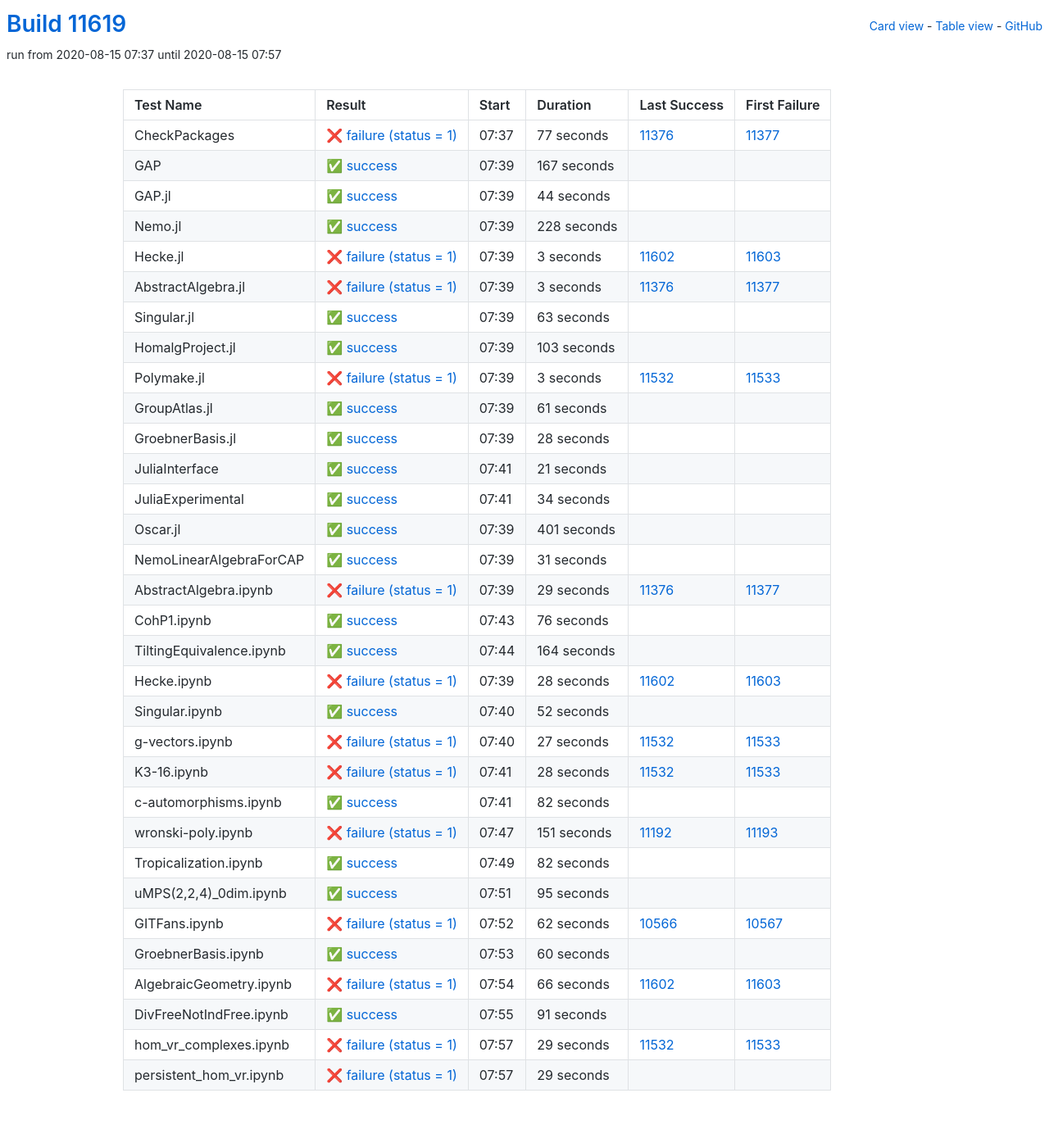
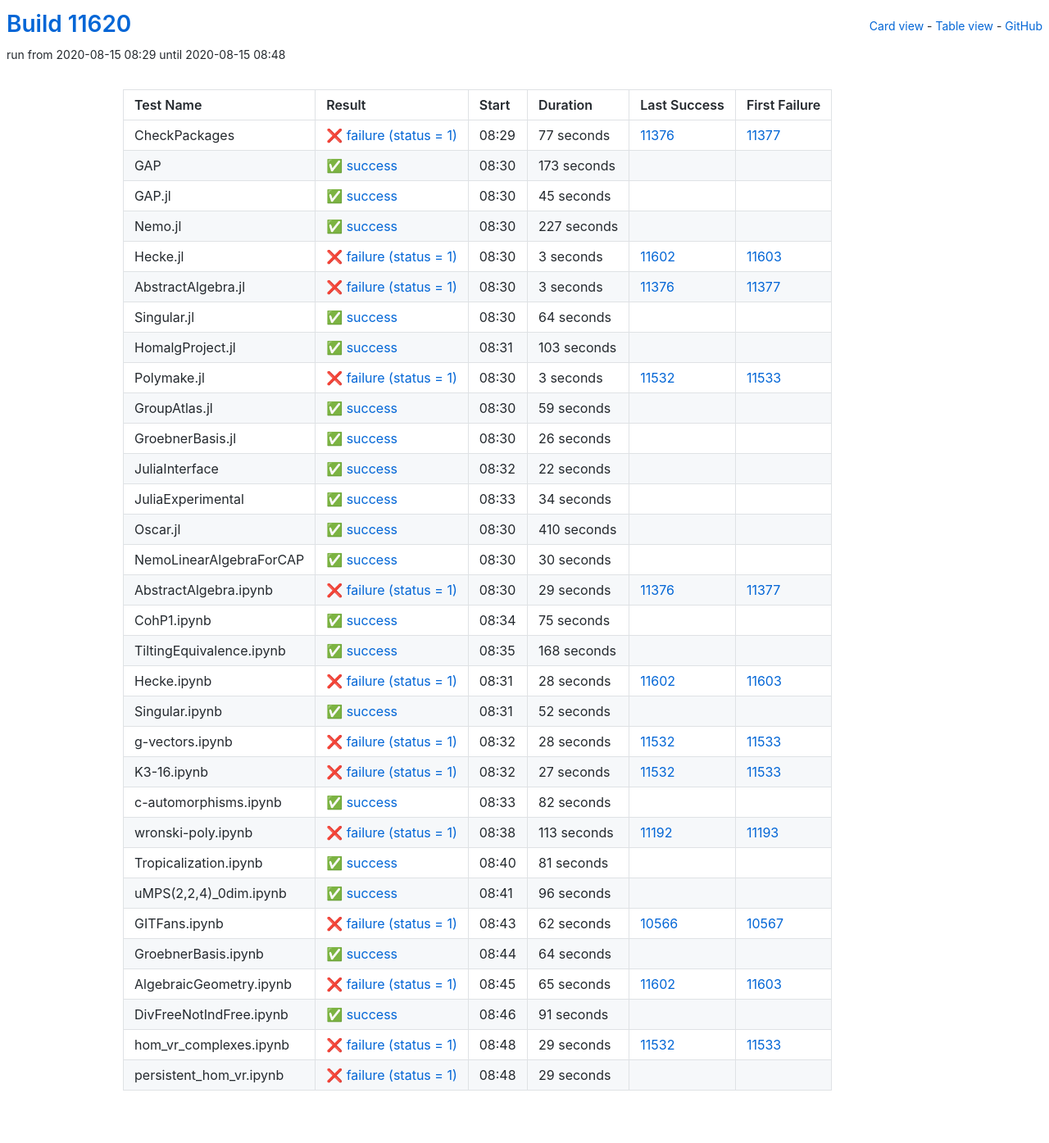
Before and after one commit to oscar-system/oscar-ci-status, a Jekyll site: the page built from table.html, in a window 1280 px wide. Shown: the whole page at 82% size. Built offline with Jekyll 4.4.1, drawn with Linux system fonts in a browser that asks for light colours.

Commit message:
Build #11620

```diff
--- a/_data/ci.yml
+++ b/_data/ci.yml
@@ -1,6 +1,6 @@
 ---
-build: 11619
-build_url: https://oscarci.mathematik.uni-kl.de/job/oscar/11619/
+build: 11620
+build_url: https://oscarci.mathematik.uni-kl.de/job/oscar/11620/
 job: oscar
 organization: oscar-system
 repo: oscar-ci-status
@@ -8,8 +8,8 @@
 tests:
 - name: CheckPackages
   id: checkpackages
-  log: https://oscarci.mathematik.uni-kl.de/job/oscar/11619/artifact/logs/build-11619/CheckPackages.log
-  start: 2020-08-15 07:37
+  log: https://oscarci.mathematik.uni-kl.de/job/oscar/11620/artifact/logs/build-11620/CheckPackages.log
+  start: 2020-08-15 08:29
   success: false
   exitcode: 1
   status: failure
@@ -20,44 +20,44 @@
   first_failure_url: https://oscarci.mathematik.uni-kl.de/job/oscar/11377/
 - name: GAP
   id: gap
-  log: https://oscarci.mathematik.uni-kl.de/job/oscar/11619/artifact/logs/build-11619/GAP.log
-  start: 2020-08-15 07:39
+  log: https://oscarci.mathematik.uni-kl.de/job/oscar/11620/artifact/logs/build-11620/GAP.log
+  start: 2020-08-15 08:30
   success: true
   exitcode: 0
   status: success
-  duration: 167
+  duration: 173
   last_success: false
   last_success_url:
   first_failure: false
   first_failure_url:
 - name: GAP.jl
   id: gap-jl
-  log: https://oscarci.mathematik.uni-kl.de/job/oscar/11619/artifact/logs/build-11619/GAP.jl.log
-  start: 2020-08-15 07:39
+  log: https://oscarci.mathematik.uni-kl.de/job/oscar/11620/artifact/logs/build-11620/GAP.jl.log
+  start: 2020-08-15 08:30
   success: true
   exitcode: 0
   status: success
-  duration: 44
+  duration: 45
   last_success: false
   last_success_url:
   first_failure: false
   first_failure_url:
 - name: Nemo.jl
   id: nemo-jl
-  log: https://oscarci.mathematik.uni-kl.de/job/oscar/11619/artifact/logs/build-11619/Nemo.jl.log
-  start: 2020-08-15 07:39
+  log: https://oscarci.mathematik.uni-kl.de/job/oscar/11620/artifact/logs/build-11620/Nemo.jl.log
+  start: 2020-08-15 08:30
   success: true
   exitcode: 0
   status: success
-  duration: 228
+  duration: 227
   last_success: false
   last_success_url:
   first_failure: false
   first_failure_url:
 - name: Hecke.jl
   id: hecke-jl
-  log: https://oscarci.mathematik.uni-kl.de/job/oscar/11619/artifact/logs/build-11619/Hecke.jl.log
-  start: 2020-08-15 07:39
+  log: https://oscarci.mathematik.uni-kl.de/job/oscar/11620/artifact/logs/build-11620/Hecke.jl.log
+  start: 2020-08-15 08:30
   success: false
   exitcode: 1
   status: failure
@@ -68,8 +68,8 @@
   first_failure_url: https://oscarci.mathematik.uni-kl.de/job/oscar/11603/
 - name: AbstractAlgebra.jl
   id: abstractalgebra-jl
-  log: https://oscarci.mathematik.uni-kl.de/job/oscar/11619/artifact/logs/build-11619/AbstractAlgebra.jl.log
-  start: 2020-08-15 07:39
+  log: https://oscarci.mathematik.uni-kl.de/job/oscar/11620/artifact/logs/build-11620/AbstractAlgebra.jl.log
+  start: 2020-08-15 08:30
   success: false
   exitcode: 1
   status: failure
@@ -80,20 +80,20 @@
   first_failure_url: https://oscarci.mathematik.uni-kl.de/job/oscar/11377/
 - name: Singular.jl
   id: singular-jl
-  log: https://oscarci.mathematik.uni-kl.de/job/oscar/11619/artifact/logs/build-11619/Singular.jl.log
-  start: 2020-08-15 07:39
+  log: https://oscarci.mathematik.uni-kl.de/job/oscar/11620/artifact/logs/build-11620/Singular.jl.log
+  start: 2020-08-15 08:30
   success: true
   exitcode: 0
   status: success
-  duration: 63
+  duration: 64
   last_success: false
   last_success_url:
   first_failure: false
   first_failure_url:
 - name: HomalgProject.jl
   id: homalgproject-jl
-  log: https://oscarci.mathematik.uni-kl.de/job/oscar/11619/artifact/logs/build-11619/HomalgProject.jl.log
-  start: 2020-08-15 07:39
+  log: https://oscarci.mathematik.uni-kl.de/job/oscar/11620/artifact/logs/build-11620/HomalgProject.jl.log
+  start: 2020-08-15 08:31
   success: true
   exitcode: 0
   status: success
@@ -104,8 +104,8 @@
   first_failure_url:
 - name: Polymake.jl
   id: polymake-jl
-  log: https://oscarci.mathematik.uni-kl.de/job/oscar/11619/artifact/logs/build-11619/Polymake.jl.log
-  start: 2020-08-15 07:39
+  log: https://oscarci.mathematik.uni-kl.de/job/oscar/11620/artifact/logs/build-11620/Polymake.jl.log
+  start: 2020-08-15 08:30
   success: false
   exitcode: 1
   status: failure
@@ -116,44 +116,44 @@
   first_failure_url: https://oscarci.mathematik.uni-kl.de/job/oscar/11533/
 - name: GroupAtlas.jl
   id: groupatlas-jl
-  log: https://oscarci.mathematik.uni-kl.de/job/oscar/11619/artifact/logs/build-11619/GroupAtlas.jl.log
-  start: 2020-08-15 07:39
+  log: https://oscarci.mathematik.uni-kl.de/job/oscar/11620/artifact/logs/build-11620/GroupAtlas.jl.log
+  start: 2020-08-15 08:30
   success: true
   exitcode: 0
   status: success
-  duration: 61
+  duration: 59
   last_success: false
   last_success_url:
   first_failure: false
   first_failure_url:
 - name: GroebnerBasis.jl
   id: groebnerbasis-jl
-  log: https://oscarci.mathematik.uni-kl.de/job/oscar/11619/artifact/logs/build-11619/GroebnerBasis.jl.log
-  start: 2020-08-15 07:39
+  log: https://oscarci.mathematik.uni-kl.de/job/oscar/11620/artifact/logs/build-11620/GroebnerBasis.jl.log
+  start: 2020-08-15 08:30
   success: true
   exitcode: 0
   status: success
-  duration: 28
+  duration: 26
   last_success: false
   last_success_url:
   first_failure: false
   first_failure_url:
 - name: JuliaInterface
   id: juliainterface
-  log: https://oscarci.mathematik.uni-kl.de/job/oscar/11619/artifact/logs/build-11619/JuliaInterface.log
-  start: 2020-08-15 07:41
+  log: https://oscarci.mathematik.uni-kl.de/job/oscar/11620/artifact/logs/build-11620/JuliaInterface.log
+  start: 2020-08-15 08:32
   success: true
   exitcode: 0
   status: success
-  duration: 21
+  duration: 22
   last_success: false
   last_success_url:
   first_failure: false
   first_failure_url:
 - name: JuliaExperimental
   id: juliaexperimental
-  log: https://oscarci.mathematik.uni-kl.de/job/oscar/11619/artifact/logs/build-11619/JuliaExperimental.log
-  start: 2020-08-15 07:41
+  log: https://oscarci.mathematik.uni-kl.de/job/oscar/11620/artifact/logs/build-11620/JuliaExperimental.log
+  start: 2020-08-15 08:33
   success: true
   exitcode: 0
   status: success
@@ -164,32 +164,32 @@
   first_failure_url:
 - name: Oscar.jl
   id: oscar-jl
-  log: https://oscarci.mathematik.uni-kl.de/job/oscar/11619/artifact/logs/build-11619/Oscar.jl.log
-  start: 2020-08-15 07:39
+  log: https://oscarci.mathematik.uni-kl.de/job/oscar/11620/artifact/logs/build-11620/Oscar.jl.log
+  start: 2020-08-15 08:30
   success: true
   exitcode: 0
   status: success
-  duration: 401
+  duration: 410
   last_success: false
   last_success_url:
   first_failure: false
   first_failure_url:
 - name: NemoLinearAlgebraForCAP
   id: nemolinearalgebraforcap
-  log: https://oscarci.mathematik.uni-kl.de/job/oscar/11619/artifact/logs/build-11619/NemoLinearAlgebraForCAP.log
-  start: 2020-08-15 07:39
+  log: https://oscarci.mathematik.uni-kl.de/job/oscar/11620/artifact/logs/build-11620/NemoLinearAlgebraForCAP.log
+  start: 2020-08-15 08:30
   success: true
   exitcode: 0
   status: success
-  duration: 31
+  duration: 30
   last_success: false
   last_success_url:
   first_failure: false
   first_failure_url:
 - name: AbstractAlgebra.ipynb
   id: abstractalgebra-ipynb
-  log: https://oscarci.mathematik.uni-kl.de/job/oscar/11619/artifact/logs/build-11619/AbstractAlgebra.ipynb.log
-  start: 2020-08-15 07:39
+  log: https://oscarci.mathematik.uni-kl.de/job/oscar/11620/artifact/logs/build-11620/AbstractAlgebra.ipynb.log
+  start: 2020-08-15 08:30
   success: false
   exitcode: 1
   status: failure
@@ -200,32 +200,32 @@
   first_failure_url: https://oscarci.mathematik.uni-kl.de/job/oscar/11377/
 - name: CohP1.ipynb
   id: cohp1-ipynb
-  log: https://oscarci.mathematik.uni-kl.de/job/oscar/11619/artifact/logs/build-11619/CohP1.ipynb.log
-  start: 2020-08-15 07:43
+  log: https://oscarci.mathematik.uni-kl.de/job/oscar/11620/artifact/logs/build-11620/CohP1.ipynb.log
+  start: 2020-08-15 08:34
   success: true
   exitcode: 0
   status: success
-  duration: 76
+  duration: 75
   last_success: false
   last_success_url:
   first_failure: false
   first_failure_url:
 - name: TiltingEquivalence.ipynb
   id: tiltingequivalence-ipynb
-  log: https://oscarci.mathematik.uni-kl.de/job/oscar/11619/artifact/logs/build-11619/TiltingEquivalence.ipynb.log
-  start: 2020-08-15 07:44
+  log: https://oscarci.mathematik.uni-kl.de/job/oscar/11620/artifact/logs/build-11620/TiltingEquivalence.ipynb.log
+  start: 2020-08-15 08:35
   success: true
   exitcode: 0
   status: success
-  duration: 164
+  duration: 168
   last_success: false
   last_success_url:
   first_failure: false
   first_failure_url:
 - name: Hecke.ipynb
   id: hecke-ipynb
-  log: https://oscarci.mathematik.uni-kl.de/job/oscar/11619/artifact/logs/build-11619/Hecke.ipynb.log
-  start: 2020-08-15 07:39
+  log: https://oscarci.mathematik.uni-kl.de/job/oscar/11620/artifact/logs/build-11620/Hecke.ipynb.log
+  start: 2020-08-15 08:31
   success: false
   exitcode: 1
   status: failure
@@ -236,8 +236,8 @@
   first_failure_url: https://oscarci.mathematik.uni-kl.de/job/oscar/11603/
 - name: Singular.ipynb
   id: singular-ipynb
-  log: https://oscarci.mathematik.uni-kl.de/job/oscar/11619/artifact/logs/build-11619/Singular.ipynb.log
-  start: 2020-08-15 07:40
+  log: https://oscarci.mathematik.uni-kl.de/job/oscar/11620/artifact/logs/build-11620/Singular.ipynb.log
+  start: 2020-08-15 08:31
   success: true
   exitcode: 0
   status: success
@@ -248,8 +248,20 @@
   first_failure_url:
 - name: g-vectors.ipynb
   id: g-vectors-ipynb
-  log: https://oscarci.mathematik.uni-kl.de/job/oscar/11619/artifact/logs/build-11619/g-vectors.ipynb.log
-  start: 2020-08-15 07:40
+  log: https://oscarci.mathematik.uni-kl.de/job/oscar/11620/artifact/logs/build-11620/g-vectors.ipynb.log
+  start: 2020-08-15 08:32
+  success: false
+  exitcode: 1
+  status: failure
+  duration: 28
+  last_success: 11532
+  last_success_url: https://oscarci.mathematik.uni-kl.de/job/oscar/11532/
+  first_failure: 11533
+  first_failure_url: https://oscarci.mathematik.uni-kl.de/job/oscar/11533/
+- name: K3-16.ipynb
+  id: k3-16-ipynb
+  log: https://oscarci.mathematik.uni-kl.de/job/oscar/11620/artifact/logs/build-11620/K3-16.ipynb.log
+  start: 2020-08-15 08:32
   success: false
   exitcode: 1
   status: failure
@@ -258,22 +270,10 @@
   last_success_url: https://oscarci.mathematik.uni-kl.de/job/oscar/11532/
   first_failure: 11533
   first_failure_url: https://oscarci.mathematik.uni-kl.de/job/oscar/11533/
-- name: K3-16.ipynb
-  id: k3-16-ipynb
-  log: https://oscarci.mathematik.uni-kl.de/job/oscar/11619/artifact/logs/build-11619/K3-16.ipynb.log
-  start: 2020-08-15 07:41
-  success: false
-  exitcode: 1
-  status: failure
-  duration: 28
-  last_success: 11532
-  last_success_url: https://oscarci.mathematik.uni-kl.de/job/oscar/11532/
-  first_failure: 11533
-  first_failure_url: https://oscarci.mathematik.uni-kl.de/job/oscar/11533/
 - name: c-automorphisms.ipynb
   id: c-automorphisms-ipynb
-  log: https://oscarci.mathematik.uni-kl.de/job/oscar/11619/artifact/logs/build-11619/c-automorphisms.ipynb.log
-  start: 2020-08-15 07:41
+  log: https://oscarci.mathematik.uni-kl.de/job/oscar/11620/artifact/logs/build-11620/c-automorphisms.ipynb.log
+  start: 2020-08-15 08:33
   success: true
   exitcode: 0
   status: success
@@ -284,44 +284,44 @@
   first_failure_url:
 - name: wronski-poly.ipynb
   id: wronski-poly-ipynb
-  log: https://oscarci.mathematik.uni-kl.de/job/oscar/11619/artifact/logs/build-11619/wronski-poly.ipynb.log
-  start: 2020-08-15 07:47
+  log: https://oscarci.mathematik.uni-kl.de/job/oscar/11620/artifact/logs/build-11620/wronski-poly.ipynb.log
+  start: 2020-08-15 08:38
   success: false
   exitcode: 1
   status: failure
-  duration: 151
+  duration: 113
   last_success: 11192
   last_success_url: https://oscarci.mathematik.uni-kl.de/job/oscar/11192/
   first_failure: 11193
   first_failure_url: https://oscarci.mathematik.uni-kl.de/job/oscar/11193/
 - name: Tropicalization.ipynb
   id: tropicalization-ipynb
-  log: https://oscarci.mathematik.uni-kl.de/job/oscar/11619/artifact/logs/build-11619/Tropicalization.ipynb.log
-  start: 2020-08-15 07:49
+  log: https://oscarci.mathematik.uni-kl.de/job/oscar/11620/artifact/logs/build-11620/Tropicalization.ipynb.log
+  start: 2020-08-15 08:40
   success: true
   exitcode: 0
   status: success
-  duration: 82
+  duration: 81
   last_success: false
   last_success_url:
   first_failure: false
   first_failure_url:
 - name: uMPS(2,2,4)_0dim.ipynb
   id: umps-2-2-4-0dim-ipynb
-  log: https://oscarci.mathematik.uni-kl.de/job/oscar/11619/artifact/logs/build-11619/uMPS-2-2-4-_0dim.ipynb.log
-  start: 2020-08-15 07:51
+  log: https://oscarci.mathematik.uni-kl.de/job/oscar/11620/artifact/logs/build-11620/uMPS-2-2-4-_0dim.ipynb.log
+  start: 2020-08-15 08:41
   success: true
   exitcode: 0
   status: success
-  duration: 95
+  duration: 96
   last_success: false
   last_success_url:
   first_failure: false
   first_failure_url:
 - name: GITFans.ipynb
   id: gitfans-ipynb
-  log: https://oscarci.mathematik.uni-kl.de/job/oscar/11619/artifact/logs/build-11619/GITFans.ipynb.log
-  start: 2020-08-15 07:52
+  log: https://oscarci.mathematik.uni-kl.de/job/oscar/11620/artifact/logs/build-11620/GITFans.ipynb.log
+  start: 2020-08-15 08:43
   success: false
   exitcode: 1
   status: failure
@@ -332,32 +332,32 @@
   first_failure_url: https://oscarci.mathematik.uni-kl.de/job/oscar/10567/
 - name: GroebnerBasis.ipynb
   id: groebnerbasis-ipynb
-  log: https://oscarci.mathematik.uni-kl.de/job/oscar/11619/artifact/logs/build-11619/GroebnerBasis.ipynb.log
-  start: 2020-08-15 07:53
+  log: https://oscarci.mathematik.uni-kl.de/job/oscar/11620/artifact/logs/build-11620/GroebnerBasis.ipynb.log
+  start: 2020-08-15 08:44
   success: true
   exitcode: 0
   status: success
-  duration: 60
+  duration: 64
   last_success: false
   last_success_url:
   first_failure: false
   first_failure_url:
 - name: AlgebraicGeometry.ipynb
   id: algebraicgeometry-ipynb
-  log: https://oscarci.mathematik.uni-kl.de/job/oscar/11619/artifact/logs/build-11619/AlgebraicGeometry.ipynb.log
-  start: 2020-08-15 07:54
+  log: https://oscarci.mathematik.uni-kl.de/job/oscar/11620/artifact/logs/build-11620/AlgebraicGeometry.ipynb.log
+  start: 2020-08-15 08:45
   success: false
   exitcode: 1
   status: failure
-  duration: 66
+  duration: 65
   last_success: 11602
   last_success_url: https://oscarci.mathematik.uni-kl.de/job/oscar/11602/
   first_failure: 11603
   first_failure_url: https://oscarci.mathematik.uni-kl.de/job/oscar/11603/
 - name: DivFreeNotIndFree.ipynb
   id: divfreenotindfree-ipynb
-  log: https://oscarci.mathematik.uni-kl.de/job/oscar/11619/artifact/logs/build-11619/DivFreeNotIndFree.ipynb.log
-  start: 2020-08-15 07:55
+  log: https://oscarci.mathematik.uni-kl.de/job/oscar/11620/artifact/logs/build-11620/DivFreeNotIndFree.ipynb.log
+  start: 2020-08-15 08:46
   success: true
   exitcode: 0
   status: success
@@ -368,8 +368,8 @@
   first_failure_url:
 - name: hom_vr_complexes.ipynb
   id: hom-vr-complexes-ipynb
-  log: https://oscarci.mathematik.uni-kl.de/job/oscar/11619/artifact/logs/build-11619/hom_vr_complexes.ipynb.log
-  start: 2020-08-15 07:57
+  log: https://oscarci.mathematik.uni-kl.de/job/oscar/11620/artifact/logs/build-11620/hom_vr_complexes.ipynb.log
+  start: 2020-08-15 08:48
   success: false
   exitcode: 1
   status: failure
@@ -380,8 +380,8 @@
   first_failure_url: https://oscarci.mathematik.uni-kl.de/job/oscar/11533/
 - name: persistent_hom_vr.ipynb
   id: persistent-hom-vr-ipynb
-  log: https://oscarci.mathematik.uni-kl.de/job/oscar/11619/artifact/logs/build-11619/persistent_hom_vr.ipynb.log
-  start: 2020-08-15 07:57
+  log: https://oscarci.mathematik.uni-kl.de/job/oscar/11620/artifact/logs/build-11620/persistent_hom_vr.ipynb.log
+  start: 2020-08-15 08:48
   success: false
   exitcode: 1
   status: failure
```
Also changed, not shown: README.md.
